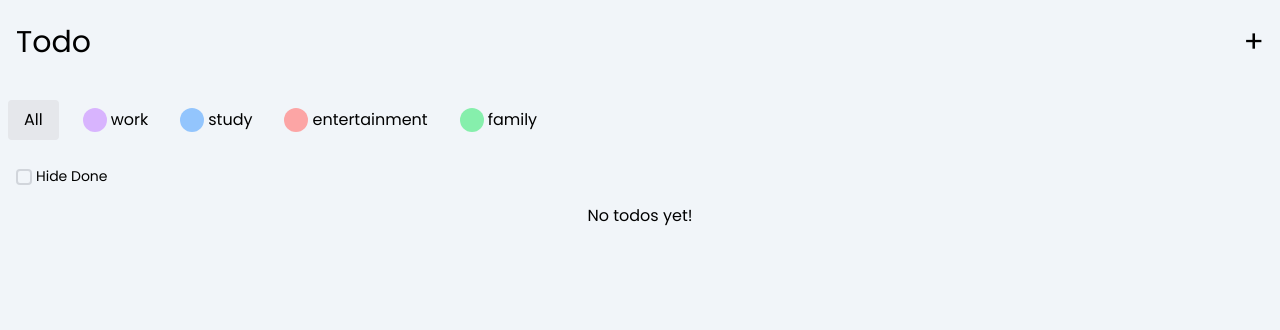
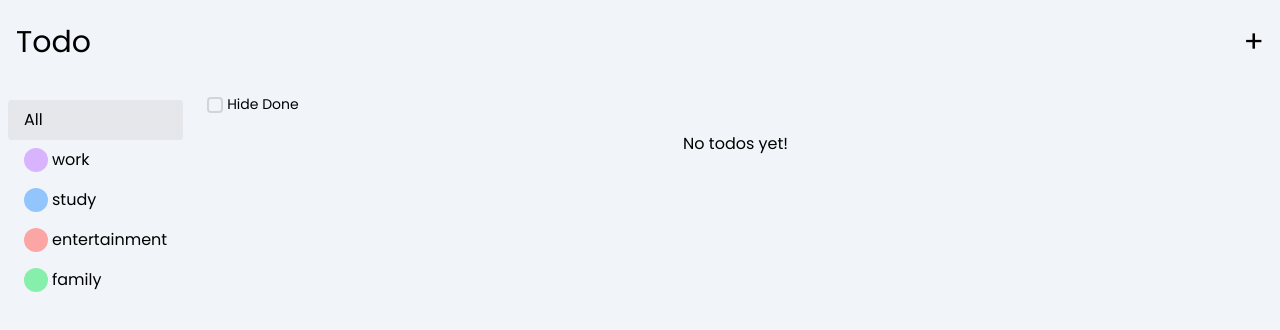
Before and after one commit to on3ss/todo-react, a React (Vite) app: page / in a window 1280 px wide. Shown: the top 330 px of the page. Built offline with nearby package versions, Linux system fonts and the light colour scheme.

Commit message:
added some responsive behaviour

```diff
--- a/src/pages/TodoList.jsx
+++ b/src/pages/TodoList.jsx
@@ -29,19 +29,19 @@ export default function TodoList() {
     }, [filter, hideDone, todos])
 
     return (
-        <>
+        <div className="md:flex md:justify-start">
             <nav className="py-4 overflow-x-auto">
-                <ul className="flex justify-start">
-                    <li>
-                        <button className={filter == VIEW_ALL_FILTER_VALUE ? "flex gap-1 mx-2 px-4 py-2 align-middle bg-gray-200 rounded" : "flex gap-1 px-4 py-2 align-middle rounded"} onClick={() => setFilter(VIEW_ALL_FILTER_VALUE)}>
+                <ul className="flex justify-start md:flex-col">
+                    <li className="mx-2">
+                        <button className={filter == VIEW_ALL_FILTER_VALUE ? "flex gap-1 px-4 py-2 align-middle bg-gray-200 rounded md:w-full" : "flex gap-1 px-4 py-2 align-middle rounded md:w-full"} onClick={() => setFilter(VIEW_ALL_FILTER_VALUE)}>
                             <span>All</span>
                         </button>
                     </li>
                     {
                         categories.map((category, index) => {
                             return (
-                                <li key={index}>
-                                    <button className={filter == index ? "flex gap-1 px-4 py-2 align-middle bg-gray-200 rounded" : "flex gap-1 px-4 py-2 align-middle rounded"} onClick={() => setFilter(index)}>
+                                <li key={index} className="mx-2">
+                                    <button className={filter == index ? "flex gap-1 px-4 py-2 align-middle bg-gray-200 rounded md:w-full" : "flex gap-1 px-4 py-2 align-middle rounded md:w-full"} onClick={() => setFilter(index)}>
                                         <div className={"w-6 h-6 rounded-full " + category.color}></div>
                                         <span>{category.label}</span>
                                     </button>
@@ -52,6 +52,7 @@ export default function TodoList() {
                 </ul>
             </nav>
 
+            <div className="md:flex-1">
                 <div className="px-4 my-2">
                     <div>
                         <input type="checkbox" className="w-4 h-4 text-blue-400 bg-transparent border-2 border-gray-300 rounded focus:ring-blue-300 focus:ring-2" checked={hideDone} onChange={() => setHideDone(!hideDone)} />
@@ -73,6 +74,7 @@ export default function TodoList() {
                         }
                     </ul>
                 </div>
-        </>
+            </div>
+        </div>
     )
 }
```
Lines whose indentation alone changed are shown as unchanged.
